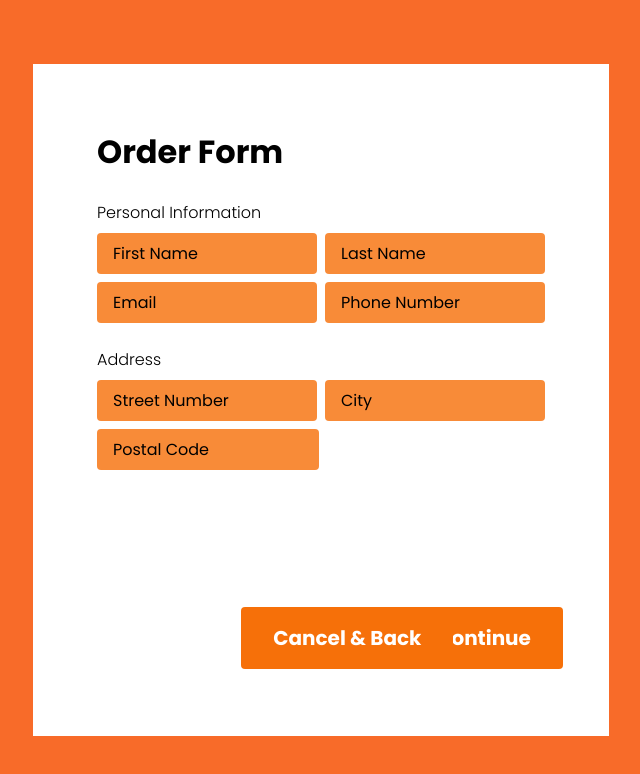
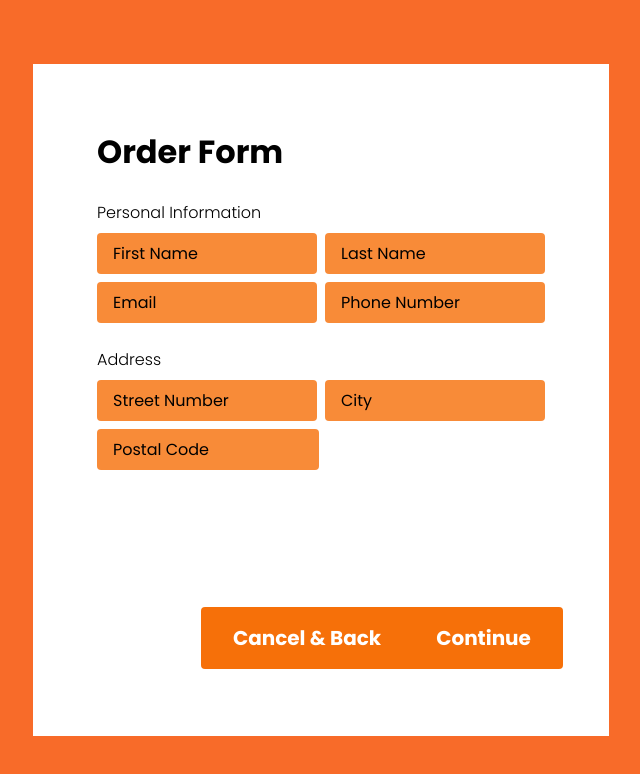
Before and after one commit to Fcknt/Dwidaya_Web, a React (Create React App) app: page /dwidaya/order/1 in a window 1280 px wide. Shown: the top 774 px of the page, without its empty margins (319-959 px from the left). Built offline with nearby package versions, Linux system fonts and the light colour scheme.

Commit message:
update prev on mac 13'

```diff
--- a/src/Components/Modal/modal.scss
+++ b/src/Components/Modal/modal.scss
@@ -16,7 +16,7 @@ dialog {
     position: absolute;
     background-color: white;
     width: 450px;
-    top: 30%;
-    left: 40%;
+    top: 20%;
+    left: 35%;
   }
 }
--- a/src/Components/Pages/Order/order.scss
+++ b/src/Components/Pages/Order/order.scss
@@ -66,7 +66,7 @@
       background-color: #f67009;
       border-radius: 4px;
       position: absolute;
-      right: 27%;
+      right: 34%;
       bottom: 10%;
       color: white;
       font-weight: 900;
```
